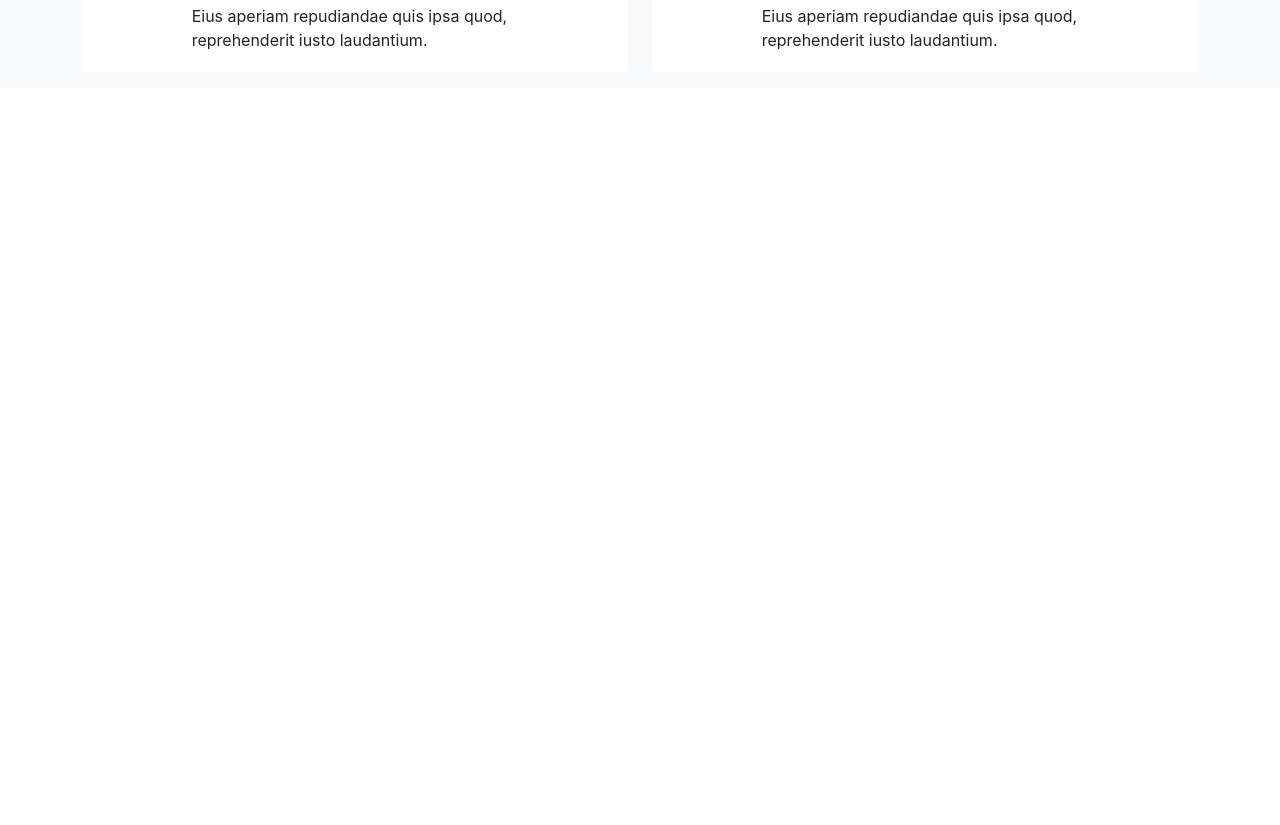
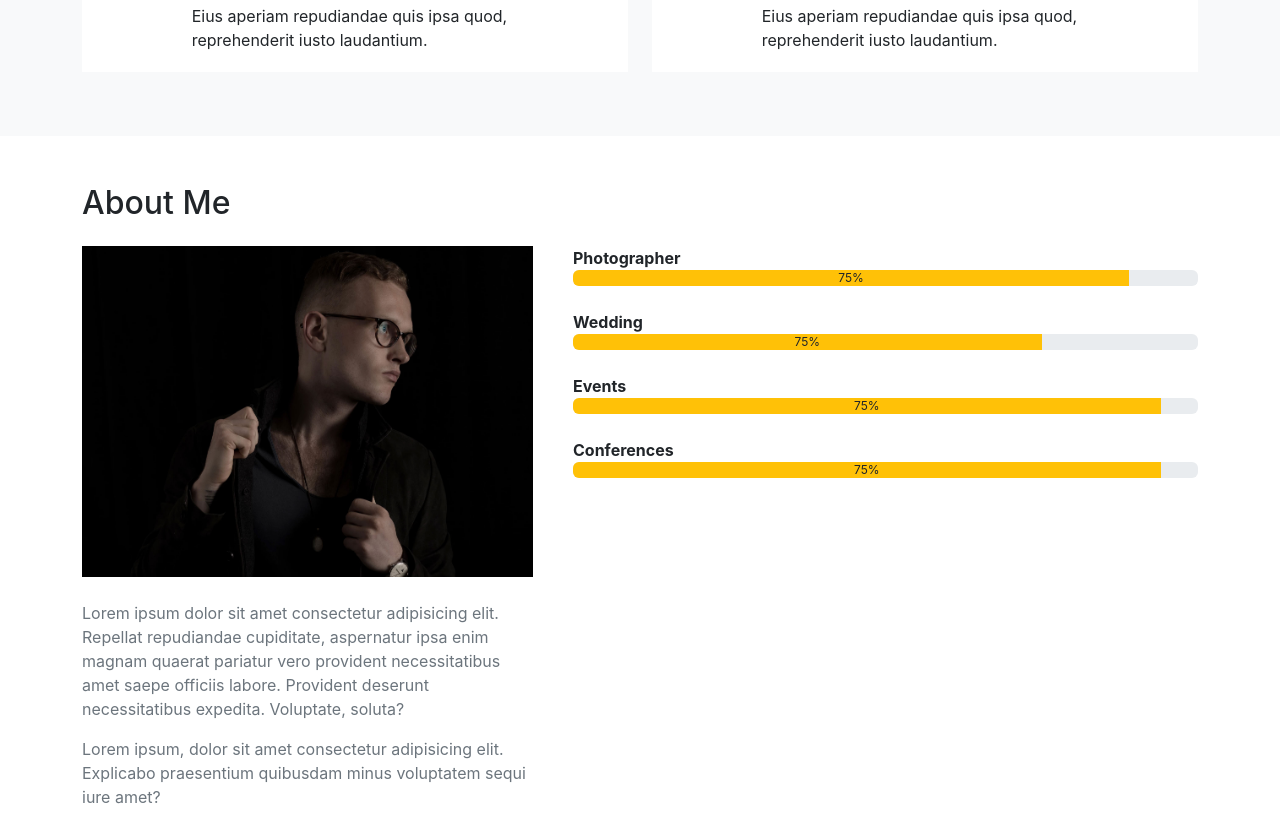
Before and after one commit to saadawan109/portfoliofirst, a React (Create React App) app: page / in a window 1280 px wide. Shown: the part 1242-2067 px from the top of the page. Before the commit the page ends 1330 px from the top, so only its background shows below. Built offline with nearby package versions, Linux system fonts and the light colour scheme.

Commit message:
About Me Section

```diff
--- a/src/App.js
+++ b/src/App.js
@@ -2,13 +2,14 @@
 import './App.css';
 import Header from './Components/Header'
 import ServicesCredo from './Components/ServicesCredo'
+import AboutMe from './Components/AboutMe';
 
 function App() {
   return (
     <>
       <Header />
       <ServicesCredo />
-
+      <AboutMe />
     </>
   );
 }
--- /dev/null
+++ b/src/Components/AboutMe.js
@@ -0,0 +1,108 @@
+import aboutMeImg from "../assets/images/credo_img_1.jpg";
+
+function AboutMe() {
+  return (
+    <>
+      <div className="container">
+        <h2 className="pt-5">About Me</h2>
+        <div className="row pt-3">
+          <div className="col-md-5">
+            <img className="img-fluid" src={aboutMeImg} />
+          </div>
+          <div className="col-md-7">
+            <div className="ms-3">
+              <div className="mb-4">
+                <strong>Photographer</strong>
+                <div
+                  className="progress"
+                  role="progressbar"
+                  aria-label="Warning example"
+                  aria-valuenow={89}
+                  aria-valuemin={0}
+                  aria-valuemax={100}
+                >
+                  <div
+                    className="progress-bar bg-warning text-dark"
+                    style={{ width: "89%" }}
+                  >
+                    75%
+                  </div>
+                </div>
+              </div>
+              <div className="mb-4">
+                <strong>Wedding</strong>
+                <div
+                  className="progress"
+                  role="progressbar"
+                  aria-label="Warning example"
+                  aria-valuenow={75}
+                  aria-valuemin={0}
+                  aria-valuemax={100}
+                >
+                  <div
+                    className="progress-bar bg-warning text-dark"
+                    style={{ width: "75%" }}
+                  >
+                    75%
+                  </div>
+                </div>
+              </div>
+              <div className="mb-4">
+                <strong>Events</strong>
+                <div
+                  className="progress"
+                  role="progressbar"
+                  aria-label="Warning example"
+                  aria-valuenow={94}
+                  aria-valuemin={0}
+                  aria-valuemax={100}
+                >
+                  <div
+                    className="progress-bar bg-warning text-dark"
+                    style={{ width: "94%" }}
+                  >
+                    75%
+                  </div>
+                </div>
+              </div>
+              <div className="mb-4">
+                <strong>Conferences</strong>
+                <div
+                  className="progress"
+                  role="progressbar"
+                  aria-label="Warning example"
+                  aria-valuenow={94}
+                  aria-valuemin={0}
+                  aria-valuemax={100}
+                >
+                  <div
+                    className="progress-bar bg-warning text-dark"
+                    style={{ width: "94%" }}
+                  >
+                    75%
+                  </div>
+                </div>
+              </div>
+            </div>
+          </div>
+        </div>
+        <div className="row pt-2">
+          <div className="col-md-5">
+            <p className="pt-3 text-secondary">
+              Lorem ipsum dolor sit amet consectetur adipisicing elit. Repellat
+              repudiandae cupiditate, aspernatur ipsa enim magnam quaerat
+              pariatur vero provident necessitatibus amet saepe officiis labore.
+              Provident deserunt necessitatibus expedita. Voluptate, soluta?
+            </p>
+            <p className="text-secondary">
+              Lorem ipsum, dolor sit amet consectetur adipisicing elit.
+              Explicabo praesentium quibusdam minus voluptatem sequi iure amet?
+            </p>
+          </div>
+        </div>
+      </div>
+    </>
+  );
+}
+
+export default AboutMe;
--- a/src/Components/ServicesCredo.js
+++ b/src/Components/ServicesCredo.js
@@ -24,7 +24,7 @@ function ServicesCredo() {
       <div className="container">
         <h1 className="d-flex justify-content-center pt-5 pb-5">Services</h1>
 
-        <div className="row">
+        <div className="row pb-5">
           {serviceData.map((item) => {
             return (
               <>
```
